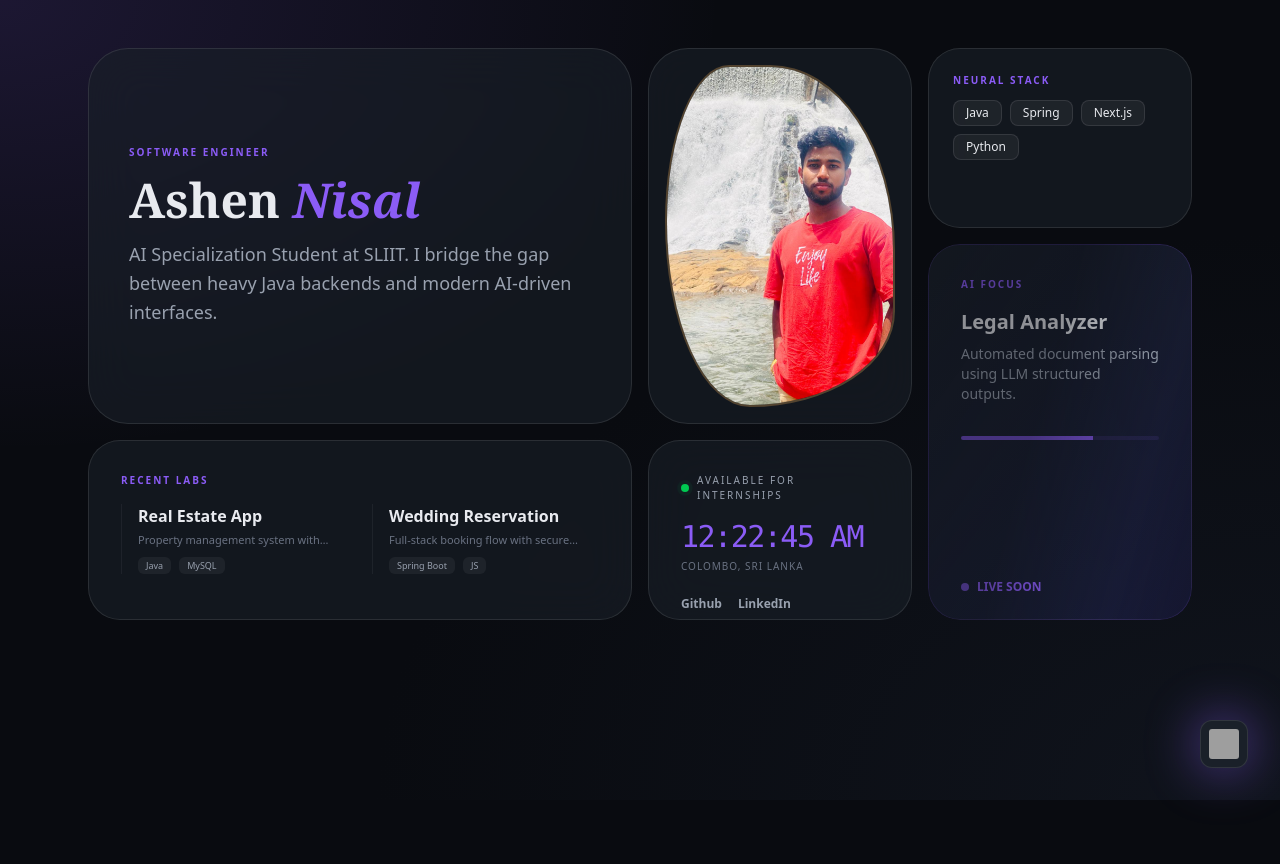
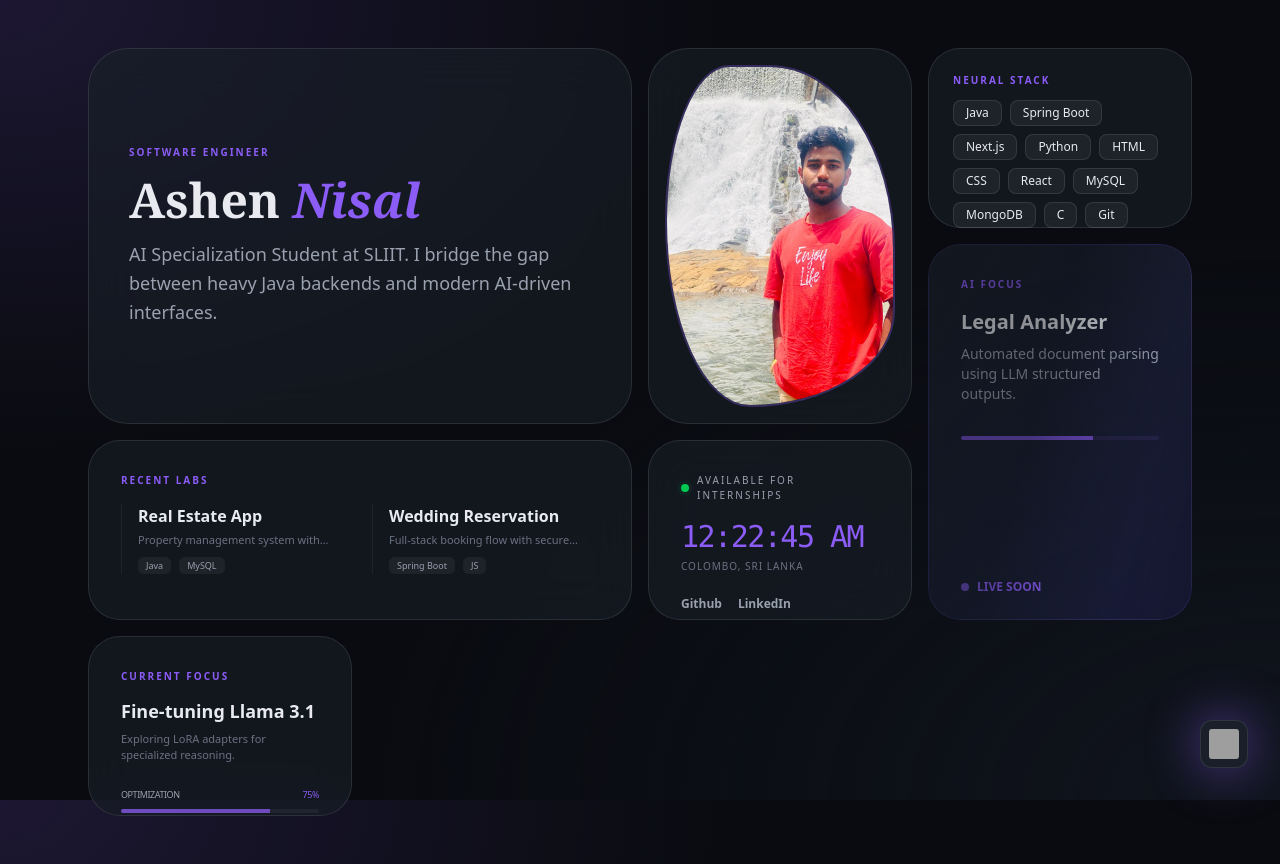
Before and after one commit to Ashennisal/portfolio-v2, a Next.js app: page / in a window 1280 px wide. Before the commit the page ends 800 px from the top, so only its background shows below. Built offline with nearby package versions, Linux system fonts and the light colour scheme; grey boxes are pictures that could not be loaded.

Commit message:
feat: fix hydration error, repair project links, and add learning path tile

```diff
--- a/app/page.tsx
+++ b/app/page.tsx
@@ -7,20 +7,22 @@ const projects = [
     title: "Real Estate App",
     description: "Property management system with Java/Spring Boot.",
     tech: ["Java", "MySQL"],
-    link: "https://github.com/Ashennisal/real-estate"
+    link: "https://github.com/Ashennisal/Real-State-Agent-Finder-and-Appointment-System-main"
   },
   {
     title: "Wedding Reservation",
     description: "Full-stack booking flow with secure payment integration.",
     tech: ["Spring Boot", "JS"],
-    link: "https://github.com/Ashennisal/wedding-reservation"
+    link: "https://github.com/Ashennisal/wedding_reservation"
   }
 ];
 
 export default function Home() {
   const [time, setTime] = useState(new Date());
+  const [mounted, setMounted] = useState(false);
 
   useEffect(() => {
+    setMounted(true);
     const timer = setInterval(() => {
       setTime(new Date());
     }, 1000);
@@ -53,7 +55,7 @@ export default function Home() {
         <section className="md:col-span-1 md:row-span-2 bg-[#1a2029]/60 backdrop-blur-xl border border-white/10 rounded-[2.5rem] overflow-hidden flex items-center justify-center p-4">
           <img
             src="/images/your-photo.jpg"
-            className="w-full h-full object-cover animate-morph border-2 border-[#e8a857]/30"
+            className="w-full h-full object-cover animate-morph border-2 border-accent/30"
             alt="Ashen Nisal"
           />
         </section>
@@ -62,7 +64,7 @@ export default function Home() {
         <section className="md:col-span-1 md:row-span-1 bg-[#1a2029]/60 backdrop-blur-xl border border-white/10 rounded-[2rem] p-6">
           <span className="text-[10px] uppercase tracking-[0.2em] text-accent font-bold mb-3 block">Neural Stack</span>
           <div className="flex flex-wrap gap-2">
-            {['Java', 'Spring', 'Next.js', 'Python'].map(s => (
+            {['Java', 'Spring Boot', 'Next.js', 'Python', 'HTML', 'CSS', 'React', 'MySQL', 'MongoDB', 'C', 'Git'].map(s => (
               <span key={s} className="px-3 py-1 bg-white/5 border border-white/10 rounded-lg text-xs font-medium">{s}</span>
             ))}
           </div>
@@ -74,7 +76,6 @@ export default function Home() {
           <h3 className="text-xl font-bold">Legal Analyzer</h3>
           <p className="text-sm text-gray-400 mt-2">Automated document parsing using LLM structured outputs.</p>
 
-          {/* Add a subtle decorative element */}
           <div className="mt-8 h-1 w-full bg-accent/10 rounded-full overflow-hidden">
             <div className="h-full bg-accent w-2/3 animate-pulse"></div>
           </div>
@@ -92,12 +93,16 @@ export default function Home() {
             {projects.map((project, index) => (
               <a
                 key={index}
-                href={"project.link"}
+                href={project.link}
                 target="_blank"
-                className="group/item flex flex-col justify-between border-l border-white/5 pl-4 hover:border-accent transition-colors"
+                rel="noopener noreferrer"
+                className="group/item flex flex-col justify-between border-l border-white/5 pl-4 hover:border-accent transition-colors cursor-pointer"
               >
                 <div>
-                  <h3 className="font-bold group-hover/item:text-accent transition-colors">{project.title}</h3>
+                  <h3 className="font-bold group-hover/item:text-accent transition-colors flex items-center gap-2">
+                    {project.title}
+                    <span className="text-[10px] opacity-0 group-hover/item:opacity-100 transition-opacity">↗</span>
+                  </h3>
                   <p className="text-[11px] text-gray-500 mt-1 line-clamp-1">{project.description}</p>
                 </div>
                 <div className="flex gap-2 mt-2">
@@ -113,7 +118,6 @@ export default function Home() {
         {/* 6. Live Status & Socials */}
         <section className="md:col-span-1 md:row-span-1 bg-[#1a2029]/60 backdrop-blur-xl border border-white/10 rounded-[2rem] p-8 flex flex-col justify-between group hover:border-accent/40 transition-all">
           <div className="space-y-4">
-            {/* Status Indicator */}
             <div className="flex items-center gap-2">
               <span className="relative flex h-2 w-2">
                 <span className="animate-ping absolute inline-flex h-full w-full rounded-full bg-green-400 opacity-75"></span>
@@ -124,10 +128,9 @@ export default function Home() {
               </span>
             </div>
 
-            {/* Live Clock */}
             <div>
               <div className="text-3xl font-mono tracking-tighter text-accent">
-                {colomboTime}
+                {mounted ? colomboTime : "--:--:--"}
               </div>
               <p className="text-[10px] text-gray-500 uppercase tracking-widest mt-1">
                 Colombo, Sri Lanka
@@ -135,14 +138,34 @@ export default function Home() {
             </div>
           </div>
 
-          {/* Mini Social Links */}
           <div className="flex gap-4 mt-4">
-            <a href="https://github.com/Ashennisal" target="_blank" className="text-gray-400 hover:text-white transition-colors">
+            <a href="https://github.com/Ashennisal" target="_blank" rel="noopener noreferrer" className="text-gray-400 hover:text-white transition-colors">
               <span className="text-xs font-bold">Github</span>
             </a>
-            <a href="https://www.linkedin.com/in/ashen-nisal-435295317" target="_blank" className="text-gray-400 hover:text-white transition-colors">
+            <a href="https://www.linkedin.com/in/ashen-nisal-435295317" target="_blank" rel="noopener noreferrer" className="text-gray-400 hover:text-white transition-colors">
               <span className="text-xs font-bold">LinkedIn</span>
             </a>
+          </div>
+        </section>
+
+        {/* 7. The Brain Tile (Learning Path) */}
+        <section className="md:col-span-1 md:row-span-1 bg-[#1a2029]/60 backdrop-blur-xl border border-white/10 rounded-[2rem] p-8 relative overflow-hidden group">
+          <div className="absolute inset-0 bg-gradient-to-tr from-accent/5 via-transparent to-transparent opacity-0 group-hover:opacity-100 transition-opacity duration-500"></div>
+
+          <div className="relative z-10">
+            <span className="text-[10px] uppercase tracking-[0.2em] text-accent font-bold mb-4 block">Current Focus</span>
+            <h3 className="text-lg font-bold leading-tight">Fine-tuning Llama 3.1</h3>
+            <p className="text-[11px] text-gray-500 mt-2">Exploring LoRA adapters for specialized reasoning.</p>
+
+            <div className="mt-6 space-y-2">
+              <div className="flex justify-between text-[9px] uppercase tracking-tighter">
+                <span className="text-gray-400">Optimization</span>
+                <span className="text-accent">75%</span>
+              </div>
+              <div className="h-1 w-full bg-white/5 rounded-full overflow-hidden">
+                <div className="h-full bg-accent w-[75%] animate-pulse"></div>
+              </div>
+            </div>
           </div>
         </section>
 
@@ -151,10 +174,7 @@ export default function Home() {
       {/* Floating Logo Stamp */}
       <div className="fixed bottom-8 right-8 z-50">
         <div className="relative group">
-          {/* The Purple Haze/Glow Effect */}
           <div className="absolute -inset-2 bg-accent/40 rounded-full blur-xl group-hover:bg-accent/60 transition duration-500"></div>
-
-          {/* The Icon */}
           <img
             src="/icon.png"
             alt="Logo"
```
